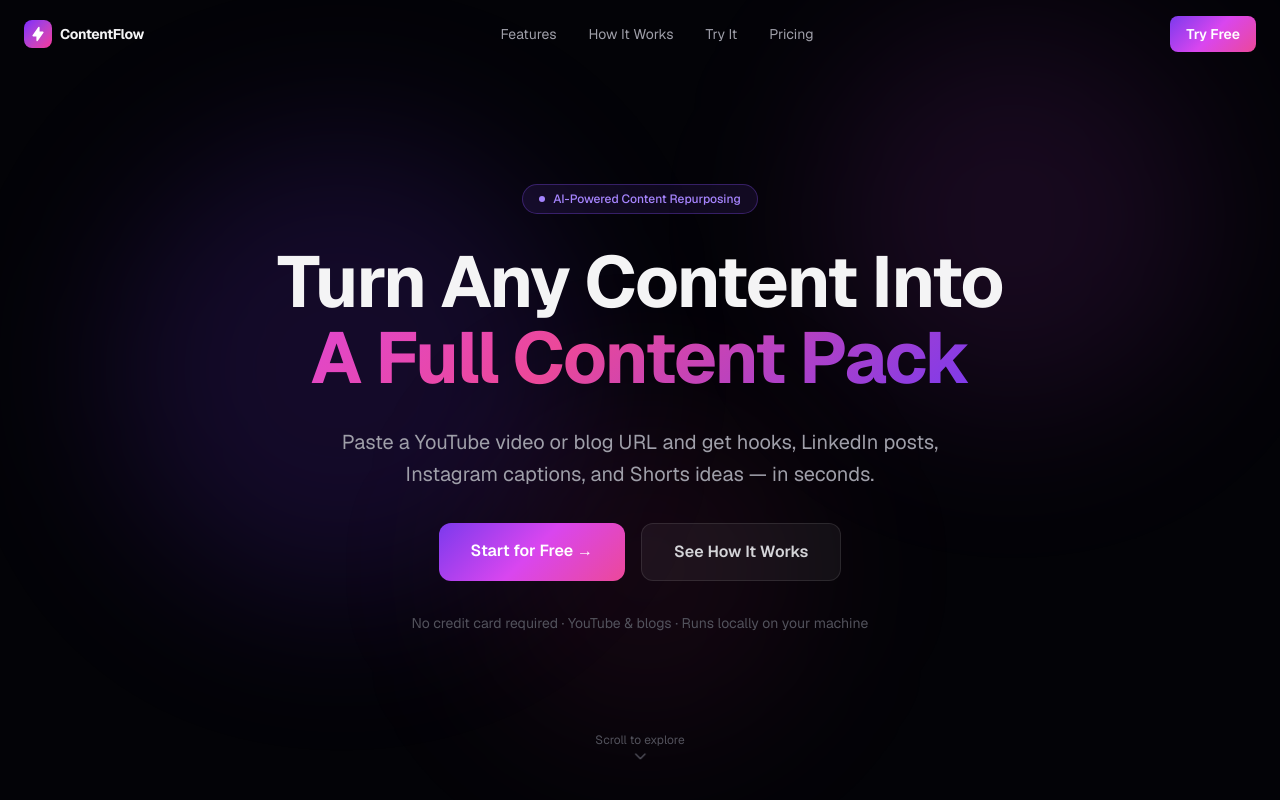
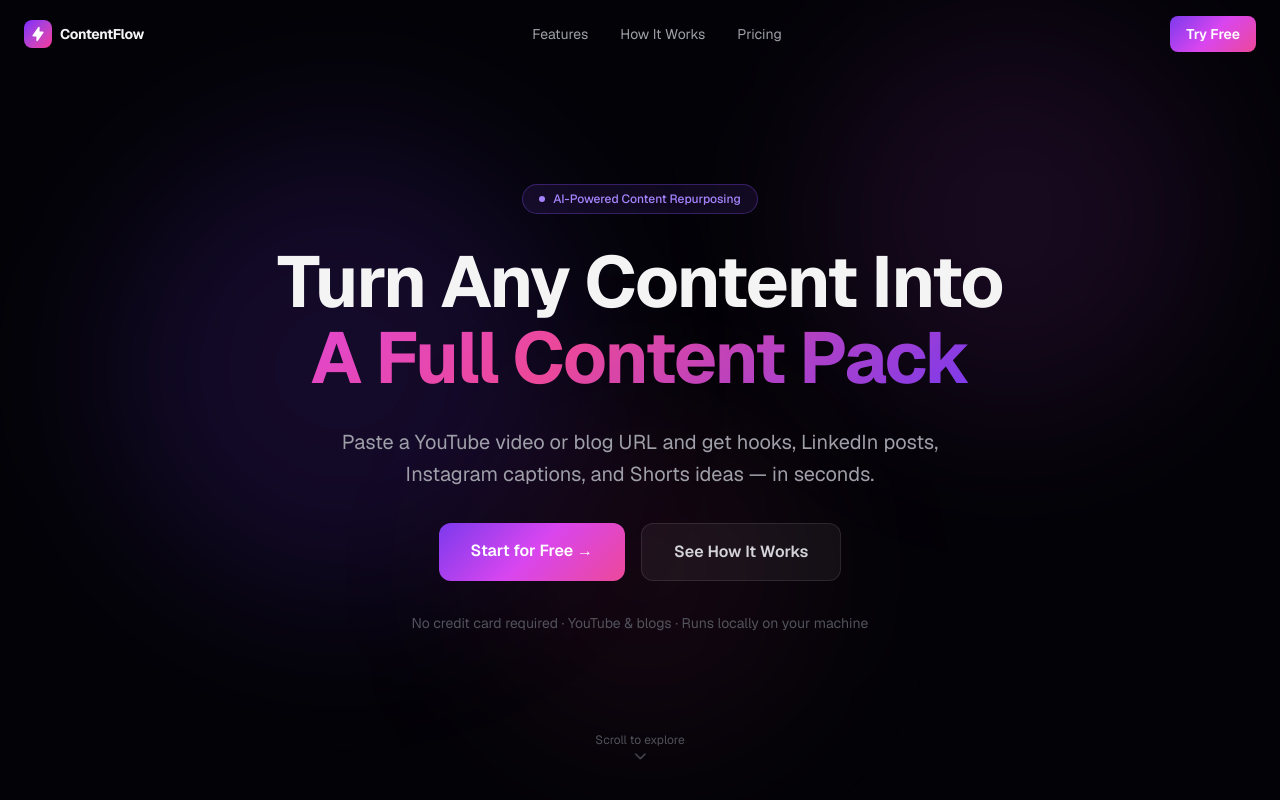
Before and after one commit to shahumSultan/AI-Powered-Content-Repurposing, a Next.js app in the folder frontend/: page / in a window 1280 px wide. Shown: the top 800 px of the page. Built offline with nearby package versions, Linux system fonts and the light colour scheme.

Commit message:
Removed Try It Fuinction for now

```diff
--- a/frontend/app/page.tsx
+++ b/frontend/app/page.tsx
@@ -40,9 +40,9 @@ export default function Home() {
             <a href="#pricing" className="transition hover:text-zinc-400">
               Pricing
             </a>
-            <a href="#try-it" className="transition hover:text-zinc-400">
+            {/* <a href="#try-it" className="transition hover:text-zinc-400">
               Try It
-            </a>
+            </a> */}
             <span>© 2026 ContentFlow - Product of Enigma-Cube</span>
           </div>
         </div>
--- a/frontend/components/Navbar.tsx
+++ b/frontend/components/Navbar.tsx
@@ -38,9 +38,9 @@ export default function Navbar() {
           <a href="#how-it-works" className="text-sm text-zinc-400 transition hover:text-zinc-100">
             How It Works
           </a>
-          <a href="#try-it" className="text-sm text-zinc-400 transition hover:text-zinc-100">
+          {/* <a href="#try-it" className="text-sm text-zinc-400 transition hover:text-zinc-100">
             Try It
-          </a>
+          </a> */}
           <a href="#pricing" className="text-sm text-zinc-400 transition hover:text-zinc-100">
             Pricing
           </a>
```
